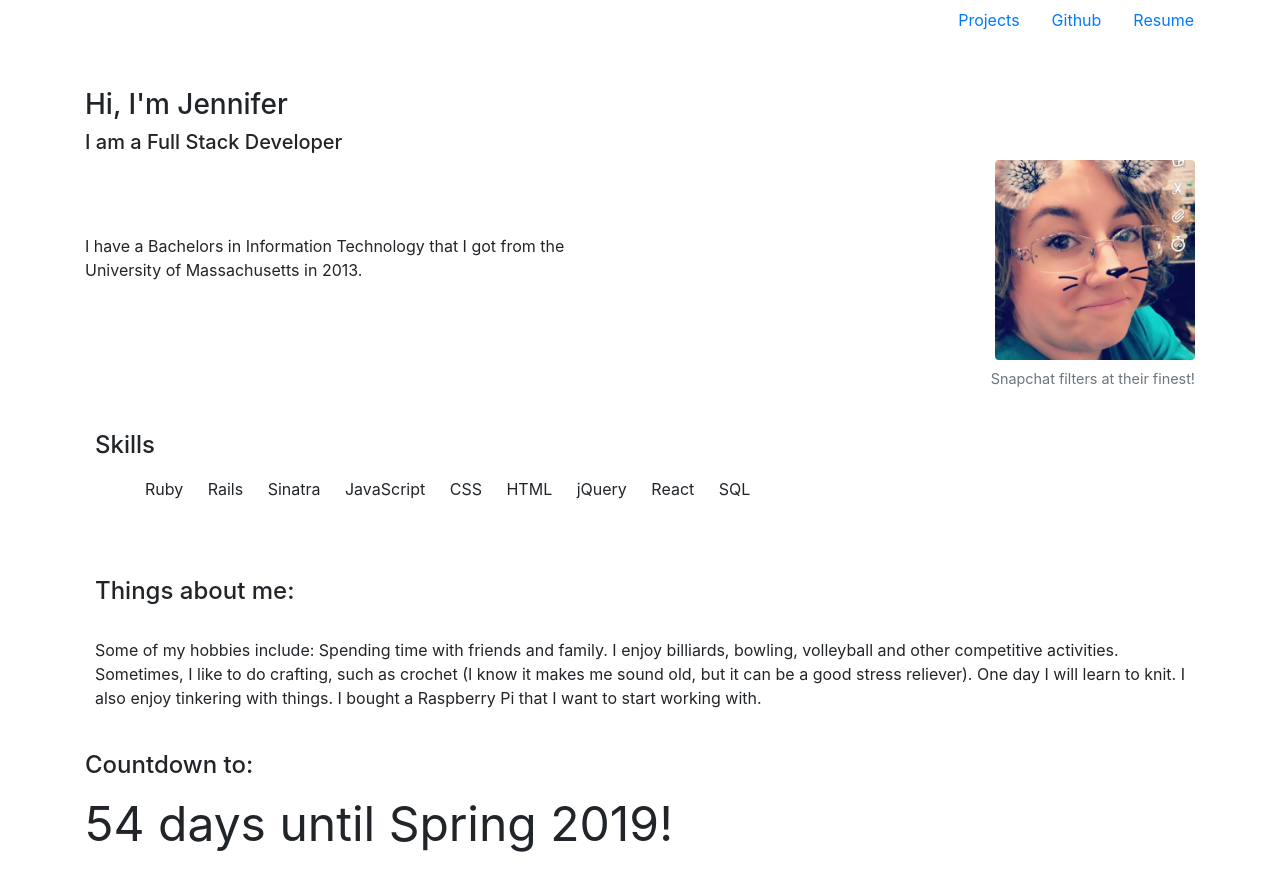
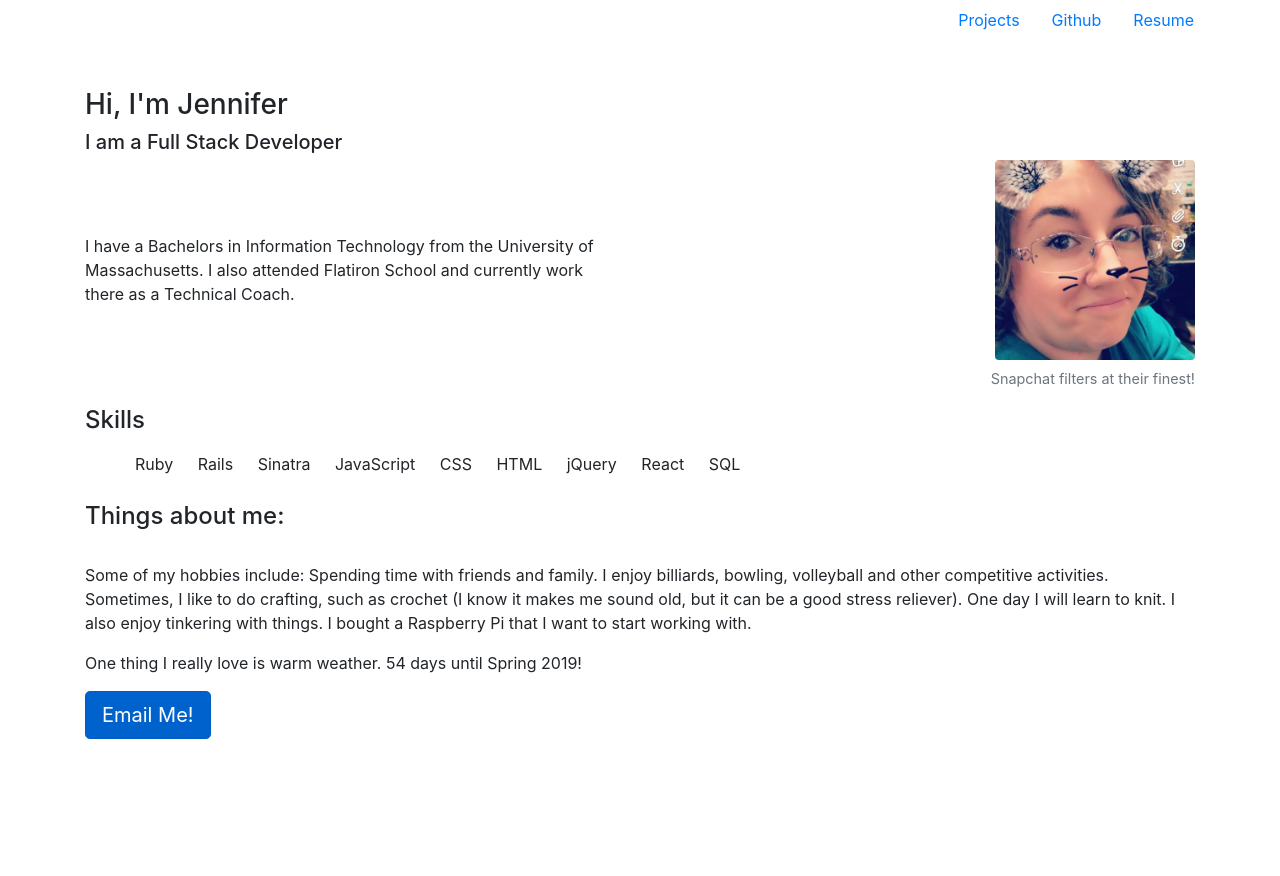
Before and after one commit to jmb521/mynewsite, a plain HTML site: page index.html in a window 1280 px wide. After the commit the page ends 800 px from the top, so only its background shows below. Drawn offline with nearby package versions, Linux system fonts and the light colour scheme; a script that the page names is missing.

Commit message:
added email me button

```diff
--- a/index.html
+++ b/index.html
@@ -1,14 +1,9 @@
 <html>
 <head>
   <link rel="stylesheet" href="https://stackpath.bootstrapcdn.com/bootstrap/4.1.3/css/bootstrap.min.css" integrity="sha384-MCw98/SFnGE8fJT3GXwEOngsV7Zt27NXFoaoApmYm81iuXoPkFOJwJ8ERdknLPMO" crossorigin="anonymous">
-  <script src="https://stackpath.bootstrapcdn.com/bootstrap/4.1.3/js/bootstrap.min.js" integrity="sha384-ChfqqxuZUCnJSK3+MXmPNIyE6ZbWh2IMqE241rYiqJxyMiZ6OW/JmZQ5stwEULTy" crossorigin="anonymous"></script>
   <link rel="stylesheet" href="styles.css" type="text/css" />
-  <script src="https://cdnjs.cloudflare.com/ajax/libs/moment.js/2.23.0/moment.js"></script>
 
-  <script src="./scripts/index.js"></script>
-<script>
-    moment().format();
-</script>
+
 </head>
 <body onload="calculateSpring()">
   <div class="main container">
@@ -30,7 +25,7 @@
         <br>
 
         <section>
-          I have a Bachelors in Information Technology that I got from the University of Massachusetts in 2013.
+          I have a Bachelors in Information Technology from the University of Massachusetts. I also attended Flatiron School and currently work there as a Technical Coach.
 
         </section>
         <section>
@@ -77,15 +72,25 @@
         <p>Some of my hobbies include: Spending time with friends and family. I enjoy billiards, bowling, volleyball and other competitive activities. Sometimes, I like to do crafting, such as crochet (I know it makes me sound old, but it can be a good stress reliever). One day I will learn to knit. I also enjoy tinkering with things. I bought a Raspberry Pi that I want to start working with.
 
         </p>
+        <p id="spring">
+          One thing I really love is warm weather.
+        </p>
+      </div>
+    </div>
+    <div class="row">
+      <div class="col-lg">
+        <a class="mailtoui btn btn-primary btn-lg active" role="button" aria-pressed="true" href="mailto:jmp521@gmail.com?subject=From%20your%20website">Email Me!</a>
+
       </div>
     </div>
   </div>
-  <div class="container">
-    <h4>Countdown to: </h4>
-    <p id="spring">
 
-    </p>
-  </div>
 
+
+  <script src="https://stackpath.bootstrapcdn.com/bootstrap/4.1.3/js/bootstrap.min.js" integrity="sha384-ChfqqxuZUCnJSK3+MXmPNIyE6ZbWh2IMqE241rYiqJxyMiZ6OW/JmZQ5stwEULTy" crossorigin="anonymous"></script>
+  <script src="https://cdnjs.cloudflare.com/ajax/libs/moment.js/2.23.0/moment.js"></script>
+
+  <script src="./scripts/index.js"></script>
+<script src="https://cdn.jsdelivr.net/npm/mailtoui@0.2.0/dist/mailtoui-min.js"></script>
 </body>
 </html>
--- a/styles.css
+++ b/styles.css
@@ -22,9 +22,6 @@
   padding: 10px;
 }
 
-.skills, .hobbies {
-  padding: 25px;
+.hobbies {
+
 }
-#spring {
-  font-size: 3em;
-}
```
